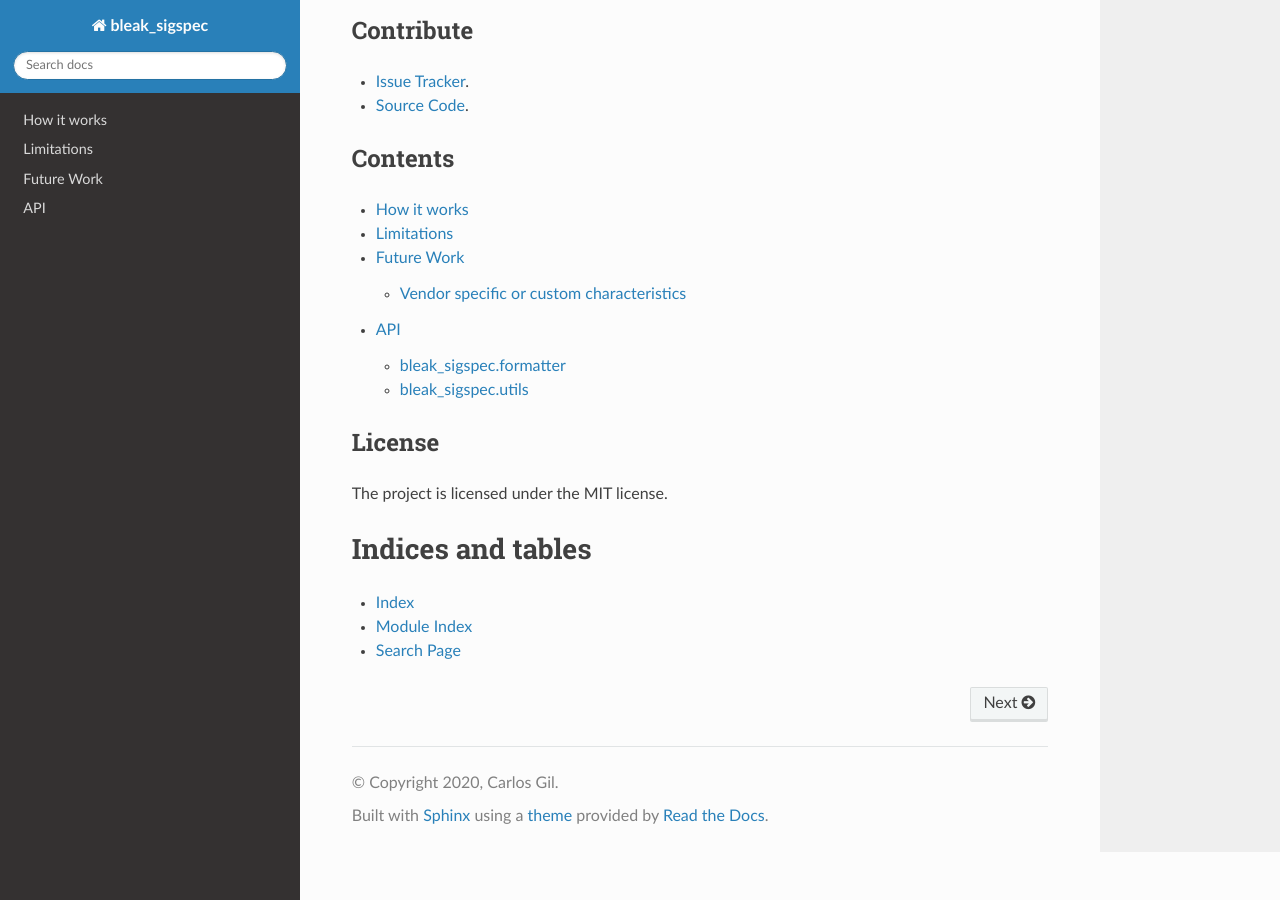
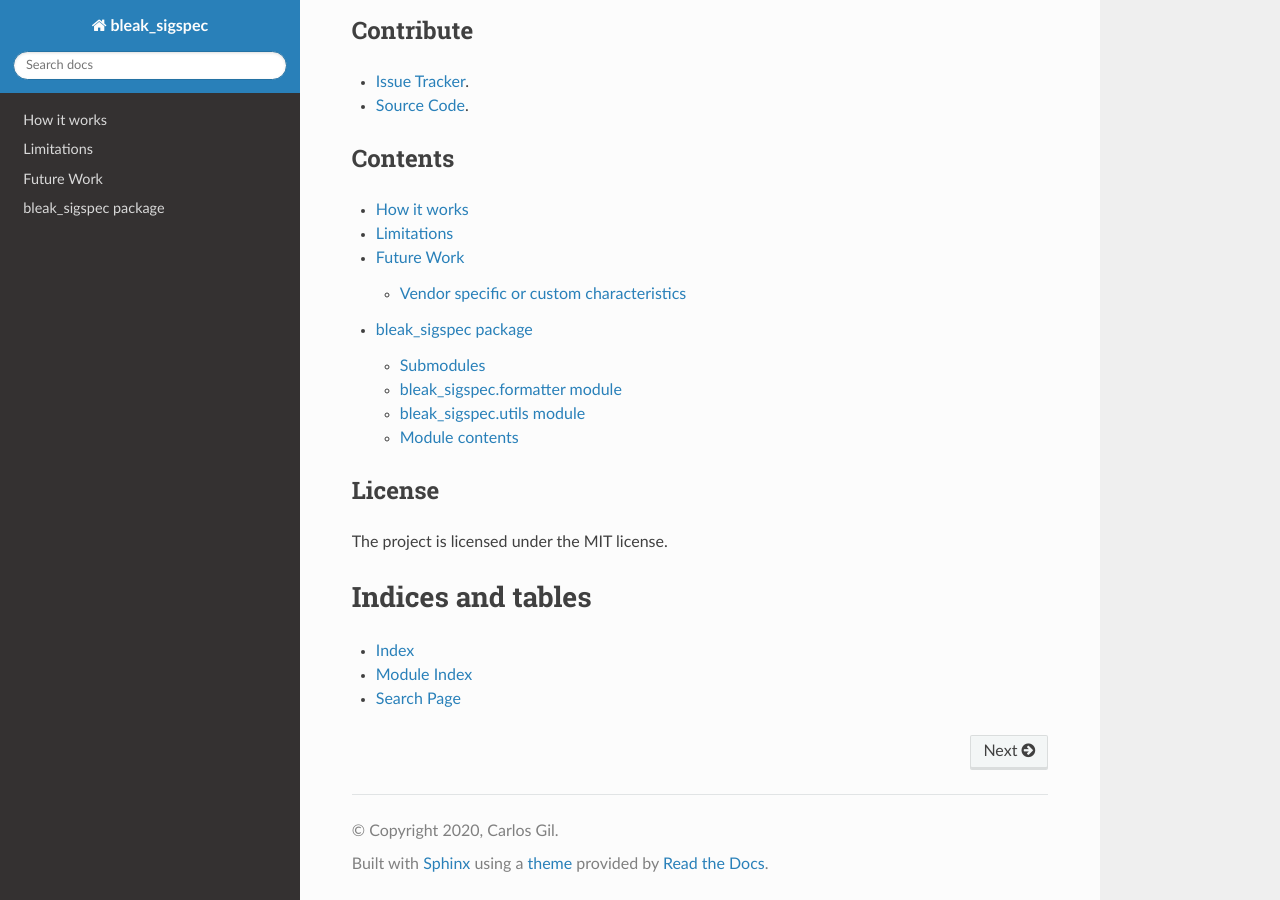
Before and after one commit to Carglglz/bleak_sigspec, a Sphinx documentation site: the page built from docs/source/index.rst, in a window 1280 px wide and 900 px high, scrolled down 1559 px. Built offline with Sphinx 7.4.7 and the Read the Docs theme 2.0.0, drawn with Linux system fonts in a browser that asks for light colours.

Commit message:
docstring fix

```diff
--- a/docs/source/bleak_sigspec.rst
+++ b/docs/source/bleak_sigspec.rst
@@ -1,8 +1,10 @@
-===
-API
-===
+bleak\_sigspec package
+======================
 
-bleak\_sigspec.formatter
+Submodules
+----------
+
+bleak\_sigspec.formatter module
 -------------------------------
 
 .. automodule:: bleak_sigspec.formatter
@@ -10,10 +12,18 @@ bleak\_sigspec.formatter
    :undoc-members:
    :show-inheritance:
 
-bleak\_sigspec.utils
+bleak\_sigspec.utils module
 ---------------------------
 
 .. automodule:: bleak_sigspec.utils
    :members:
    :undoc-members:
    :show-inheritance:
+
+Module contents
+---------------
+
+.. automodule:: bleak_sigspec
+   :members:
+   :undoc-members:
+   :show-inheritance:
```
Also changed, not shown: 1 other file.
